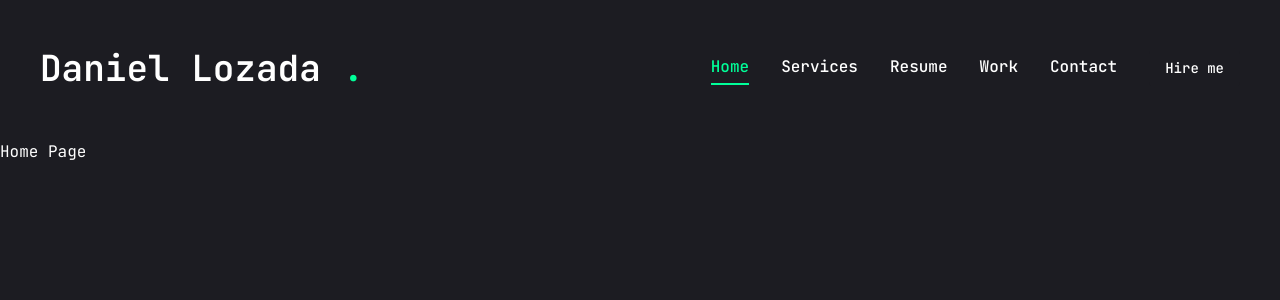
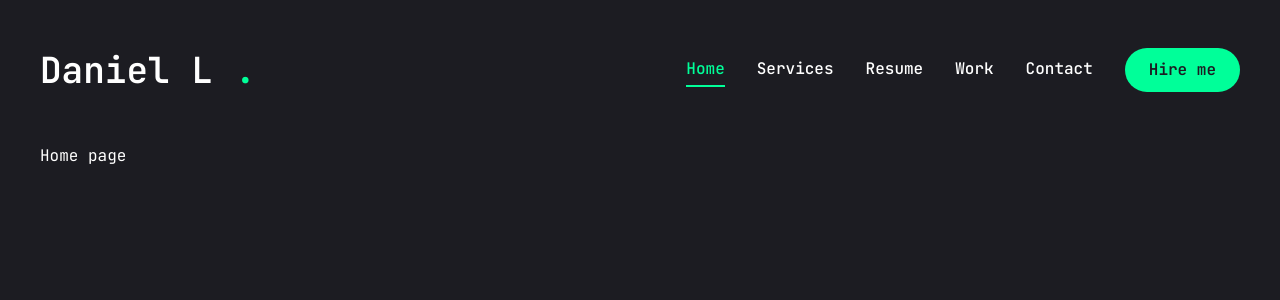
Before and after one commit to dflr10/daniellozadadev, a Next.js app: page / in a window 1280 px wide. Shown: the top 300 px of the page. Built offline with nearby package versions, Linux system fonts and the light colour scheme.

Commit message:
feature(MobileNav): menu mobile added and working

```diff
--- a/app/page.tsx
+++ b/app/page.tsx
@@ -1,5 +1,13 @@
-export default function Home() {
+import {Button} from "@/components/ui/button";
+import {FiDownload} from "react-icons/fi";
+
+
+function Home() {
   return (
-      <main >Home Page</main>
-  );
+    <section className="h-full">
+      <div className="container mx-auto">Home page</div>
+    </section>
+  )
 }
+
+export default Home;
--- a/components/Header.tsx
+++ b/components/Header.tsx
@@ -1,29 +1,30 @@
 import Link from "next/link";
 import { Button } from "./ui/button";
- import Nav from "./Nav";
+import Nav from "./Nav";
+import MobileNav from "./MobileNav";
 const Header = () => {
   return (
     <header className="py-8 xl:py-12 text-white">
       <div className="container mx-auto flex justify-between items-center">
         <Link href="/">
           <h1 className="text-4xl font-semibold">
-            Daniel Lozada <span className="text-accent">.</span>
+            Daniel L <span className="text-accent">.</span>
           </h1>
         </Link>
         {/*Nav menu desktop & hire me button */}
         <div className="hidden xl:flex items-center gap-8">
-        <Nav/>
+          <Nav />
           <Link href="/contact">
             <Button>Hire me</Button>
           </Link>
         </div>
         {/*mobile Nav */}
-        <div className="xl:hidden">movile nav</div>
+        <div className="xl:hidden">
+          <MobileNav />
+        </div>
       </div>
+    </header>
+  );
+};
 
-    </header>
-
-  )
-}
-
-export default Header
+export default Header;
--- /dev/null
+++ b/components/MobileNav.tsx
@@ -0,0 +1,48 @@
+"use client";
+import { Sheet, SheetContent, SheetTrigger } from "@/components/ui/sheet";
+import { usePathname } from "next/navigation";
+import Link from "next/link";
+import { RiMenuFill } from "react-icons/ri";
+import links from "@/app/constants/navigationLinks";
+
+const MobileNav = () => {
+  const pathname = usePathname();
+  return (
+    <Sheet>
+      <SheetTrigger className="flex justify-center items-center">
+        <RiMenuFill className="text-[32px] text-accent" />
+      </SheetTrigger>
+      <SheetContent className="flex flex-col">
+        {/* Logo */}
+        <div className="mt-32 mb-40 text-center text-2xl">
+          <Link href="/">
+            <h1 className="text-4xl font-semobild">
+              Daniel
+              <span className="text-accent">.</span>
+            </h1>
+          </Link>
+        </div>
+        {/* Nav */}
+        <nav className="flex flex-col justify-center items-center gap-8">
+          {links.map((link, index) => {
+            return (
+              <Link
+                href={link.path}
+                key={index}
+                className={`${
+                  link.path === pathname &&
+                  "text-accent border-b-2 border-accent"
+                }
+                text-xl capitalize hover:text-accent transition-all`}
+              >
+                {link.name}
+              </Link>
+            );
+          })}
+        </nav>
+      </SheetContent>
+    </Sheet>
+  );
+};
+
+export default MobileNav;
--- a/components/ui/button.tsx
+++ b/components/ui/button.tsx
@@ -1,29 +1,23 @@
-import * as React from "react"
-import { Slot } from "@radix-ui/react-slot"
-import { cva, type VariantProps } from "class-variance-authority"
+import * as React from "react";
+import { Slot } from "@radix-ui/react-slot";
+import { cva, type VariantProps } from "class-variance-authority";
 
-import { cn } from "@/lib/utils"
+import { cn } from "@/lib/utils";
 
 const buttonVariants = cva(
-  "inline-flex items-center justify-center gap-2 whitespace-nowrap rounded-md text-sm font-medium ring-offset-background transition-colors focus-visible:outline-none focus-visible:ring-2 focus-visible:ring-ring focus-visible:ring-offset-2 disabled:pointer-events-none disabled:opacity-50 [&_svg]:pointer-events-none [&_svg]:size-4 [&_svg]:shrink-0",
+  "inline-flex items-center justify-center gap-2 whitespace-nowrap rounded-full text-base font-semibold ring-offset-white transition-colors",
   {
     variants: {
       variant: {
-        default: "bg-primary text-primary-foreground hover:bg-primary/90",
-        destructive:
-          "bg-destructive text-destructive-foreground hover:bg-destructive/90",
+        default: "bg-accent text-primary hover:bg-accent-hover",
+        primary: "bg-primary text-white",
         outline:
-          "border border-input bg-background hover:bg-accent hover:text-accent-foreground",
-        secondary:
-          "bg-secondary text-secondary-foreground hover:bg-secondary/80",
-        ghost: "hover:bg-accent hover:text-accent-foreground",
-        link: "text-primary underline-offset-4 hover:underline",
+          "border border-accent bg-transparent text-accent hover:bg-accent hover:text-primary",
       },
       size: {
-        default: "h-10 px-4 py-2",
-        sm: "h-9 rounded-md px-3",
-        lg: "h-11 rounded-md px-8",
-        icon: "h-10 w-10",
+        default: "h-[44px] px-6",
+        md: "h-[48px] px-6",
+        lg: "h-[56px] px-8 text-sm uppercase tracking-[2px]",
       },
     },
     defaultVariants: {
@@ -31,26 +25,26 @@
       size: "default",
     },
   }
-)
+);
 
 export interface ButtonProps
   extends React.ButtonHTMLAttributes<HTMLButtonElement>,
     VariantProps<typeof buttonVariants> {
-  asChild?: boolean
+  asChild?: boolean;
 }
 
 const Button = React.forwardRef<HTMLButtonElement, ButtonProps>(
   ({ className, variant, size, asChild = false, ...props }, ref) => {
-    const Comp = asChild ? Slot : "button"
+    const Comp = asChild ? Slot : "button";
     return (
       <Comp
         className={cn(buttonVariants({ variant, size, className }))}
         ref={ref}
         {...props}
       />
-    )
+    );
   }
-)
-Button.displayName = "Button"
+);
+Button.displayName = "Button";
 
-export { Button, buttonVariants }
+export { Button, buttonVariants };
--- a/components/ui/sheet.tsx
+++ b/components/ui/sheet.tsx
@@ -3,8 +3,7 @@
 import * as React from "react"
 import * as SheetPrimitive from "@radix-ui/react-dialog"
 import { cva, type VariantProps } from "class-variance-authority"
-import { X } from "lucide-react"
-
+import { IoMdClose } from "react-icons/io";
 import { cn } from "@/lib/utils"
 
 const Sheet = SheetPrimitive.Root
@@ -31,7 +30,7 @@
 SheetOverlay.displayName = SheetPrimitive.Overlay.displayName
 
 const sheetVariants = cva(
-  "fixed z-50 gap-4 bg-background p-6 shadow-lg transition ease-in-out data-[state=open]:animate-in data-[state=closed]:animate-out data-[state=closed]:duration-300 data-[state=open]:duration-500",
+  "fixed z-50 gap-4 bg-primary p-6 shadow-lg transition ease-in-out data-[state=open]:animate-in data-[state=closed]:animate-out data-[state=closed]:duration-300 data-[state=open]:duration-500",
   {
     variants: {
       side: {
@@ -40,7 +39,7 @@
           "inset-x-0 bottom-0 border-t data-[state=closed]:slide-out-to-bottom data-[state=open]:slide-in-from-bottom",
         left: "inset-y-0 left-0 h-full w-3/4 border-r data-[state=closed]:slide-out-to-left data-[state=open]:slide-in-from-left sm:max-w-sm",
         right:
-          "inset-y-0 right-0 h-full w-3/4  border-l data-[state=closed]:slide-out-to-right data-[state=open]:slide-in-from-right sm:max-w-sm",
+          "inset-y-0 right-0 h-full w-3/4 data-[state=closed]:slide-out-to-right data-[state=open]:slide-in-from-right sm:max-w-sm",
       },
     },
     defaultVariants: {
@@ -65,8 +64,8 @@
       {...props}
     >
       {children}
-      <SheetPrimitive.Close className="absolute right-4 top-4 rounded-sm opacity-70 ring-offset-background transition-opacity hover:opacity-100 focus:outline-none focus:ring-2 focus:ring-ring focus:ring-offset-2 disabled:pointer-events-none data-[state=open]:bg-secondary">
-        <X className="h-4 w-4" />
+      <SheetPrimitive.Close className="absolute right-8 top-8 transition-opacity outline-none">
+        <IoMdClose className="text-3xl text-accent" />
         <span className="sr-only">Close</span>
       </SheetPrimitive.Close>
     </SheetPrimitive.Content>
--- a/package.json
+++ b/package.json
@@ -22,6 +22,7 @@
     "next": "14.2.15",
     "react": "^18",
     "react-dom": "^18",
+    "react-icons": "^5.3.0",
     "tailwind-merge": "^2.5.4",
     "tailwindcss-animate": "^1.0.7"
   },
```
Also changed, not shown: components/Nav.tsx (+18 -12 lines), 1 other file (tests, documents, lock files or other folders).
